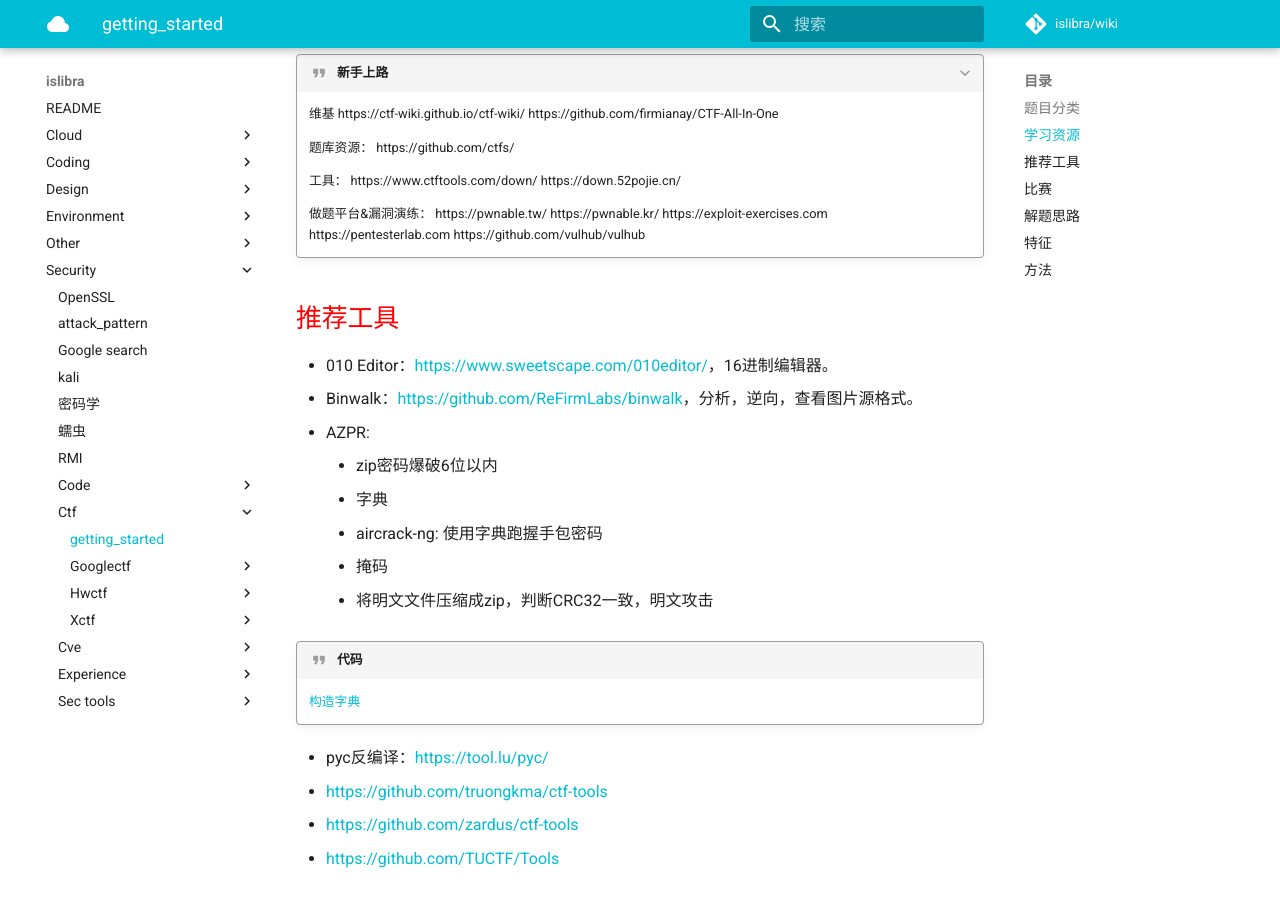
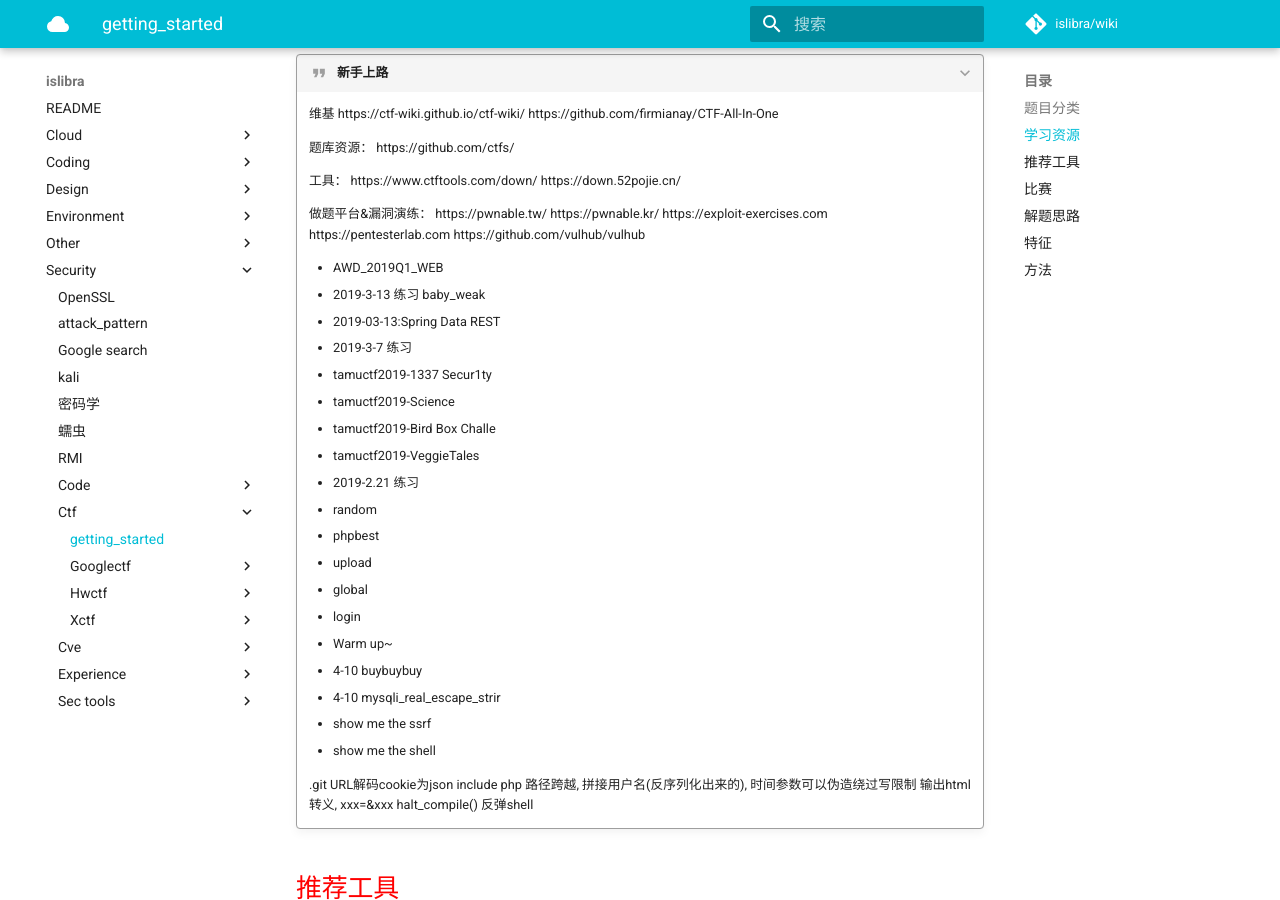
Before and after one commit to islibra/wiki, an MkDocs documentation site: the page built from docs/security/ctf/getting_started.md, in a window 1280 px wide and 900 px high, scrolled down 1053 px. Built offline with MkDocs 1.6.1 and Material for MkDocs 9.7.7, drawn with Linux system fonts in a browser that asks for light colours; comment, search, counter and statistics services are not loaded.

Commit message:
Update getting_started.md

```diff
--- a/docs/security/ctf/getting_started.md
+++ b/docs/security/ctf/getting_started.md
@@ -44,6 +44,34 @@
     https://exploit-exercises.com
     https://pentesterlab.com
     https://github.com/vulhub/vulhub
+
+    - AWD_2019Q1_WEB
+    - 2019-3-13 练习 baby_weak
+    - 2019-03-13:Spring Data REST
+    - 2019-3-7 练习
+    - tamuctf2019-1337 Secur1ty
+    - tamuctf2019-Science
+    - tamuctf2019-Bird Box Challe
+    - tamuctf2019-VeggieTales
+    - 2019-2.21 练习
+    - random
+    - phpbest
+    - upload
+    - global
+    - login
+    - Warm up~
+    - 4-10 buybuybuy
+    - 4-10 mysqli_real_escape_strir
+    - show me the ssrf
+    - show me the shell
+
+    .git
+    URL解码cookie为json
+    include php
+    路径跨越, 拼接用户名(反序列化出来的), 时间参数可以伪造绕过写限制
+    输出html转义, xxx=&xxx
+    halt_compile()
+    反弹shell
 
 
 ## 推荐工具
```
